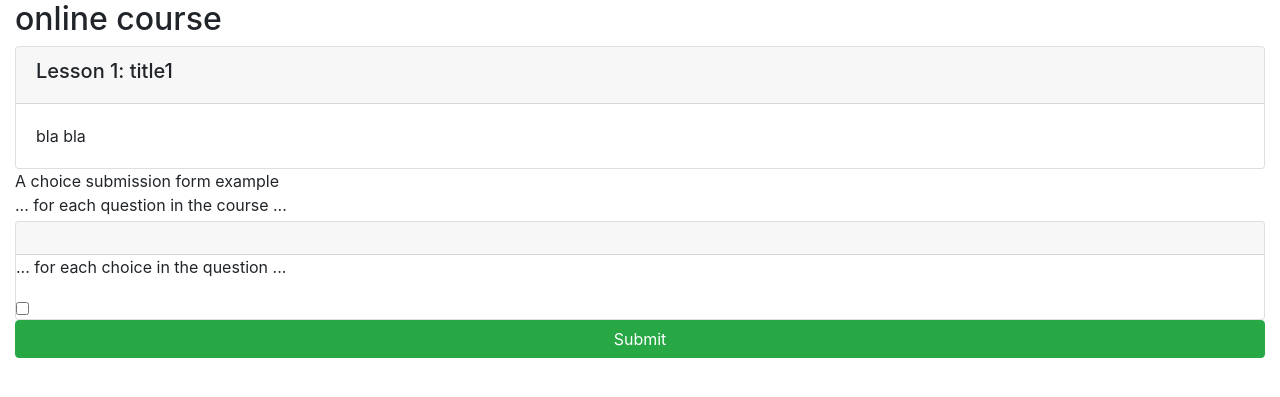
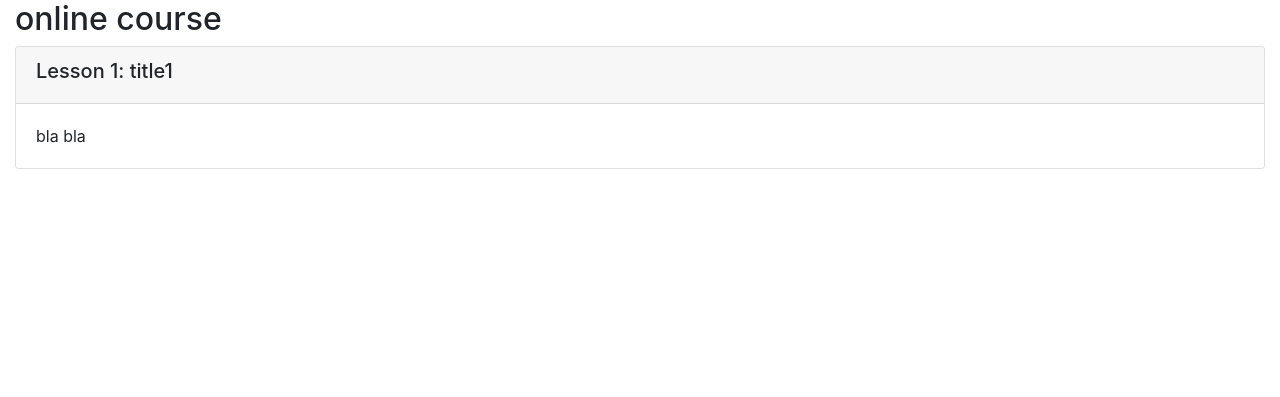
Before and after one commit to AriLovesTotoro/project, a Django app: page /onlinecourse/1/ in a window 1280 px wide. Shown: the part 56-453 px from the top of the page. Run offline with Django 3.2, Linux system fonts and the light colour scheme; data comes from the database, SQL or seed files in the repository; some libraries are stand-ins or nearby versions.

Commit message:
the last commit

```diff
--- a/onlinecourse/templates/onlinecourse/course_detail_bootstrap.html
+++ b/onlinecourse/templates/onlinecourse/course_detail_bootstrap.html
@@ -54,17 +54,6 @@
             <!-- <HINT> Use Bootstrap Collapse to hide exam first, more details could be found here
             https://www.w3schools.com/bootstrap4/bootstrap_collapse.asp-->
 
-
-
-
-            <div id="question" class="collapse">
-
-
-
-            </div>
-
-
-
              <!-- <HINT> If user is authenticated, show course exam with a list of question -->
 
             <!-- <HINT> Each example will have many questions -->
@@ -76,15 +65,16 @@
             <!-- <HINT> For each question choice, you may create a checkbox input like
             <input type="check" name="choice_{{choice.id}}" id="{{choice.id}}" ...>
             -->
+            <div id="question" class="collapse">
 
                 A choice submission form example
                 <form id="questionform" action="point to a submit view" method="post">
-                        ... for each question in the course ...
+                            {% for questions in course.lesson %}
                             <div class="card mt-1">
                                 <div class="card-header"><h5>{{ question.question_text}}</h5></div>
                                 {% csrf_token %}
                                 <div class="form-group">
-                               ... for each choice in the question ...
+                                    {% for choice in question %}
                                     <div class="form-check">
                                         <label class="form-check-label">
                                             <input type="checkbox" name="choice_{{choice.id}}"
@@ -92,12 +82,15 @@
                                                 value="{{choice.id}}">{{ choice.choice_text }}
                                         </label>
                                     </div>
+                                    {% endfor %}
                                 </div>
                             </div>
+                            {% endfor %}
                         <input class="btn btn-success btn-block" type="submit" value="Submit">
                 </form>
                 <!--Check here to see more details Bootstrap checkbox
                 https://www.w3schools.com/bootstrap4/bootstrap_forms_inputs.asp-->
             </div>
+    </div>
 </body>
 </html>
```
Lines whose indentation alone changed are shown as unchanged.
